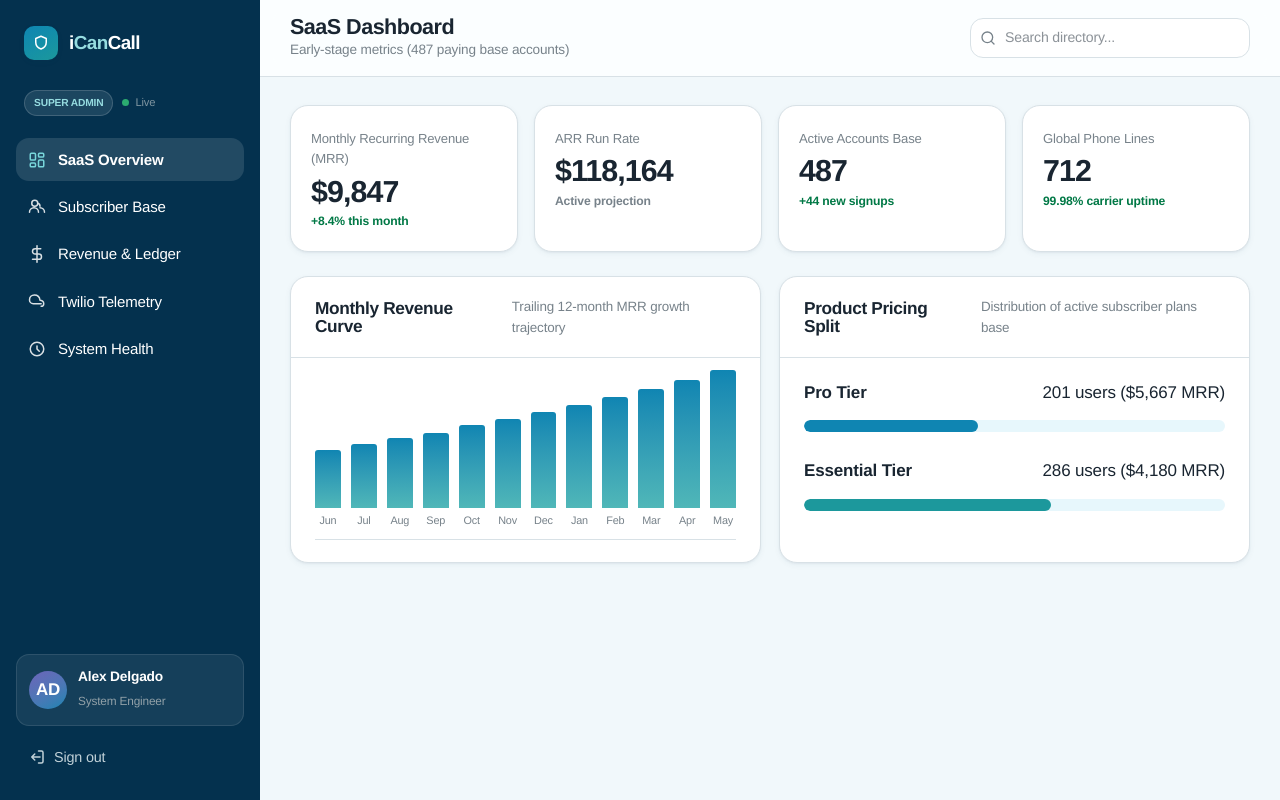
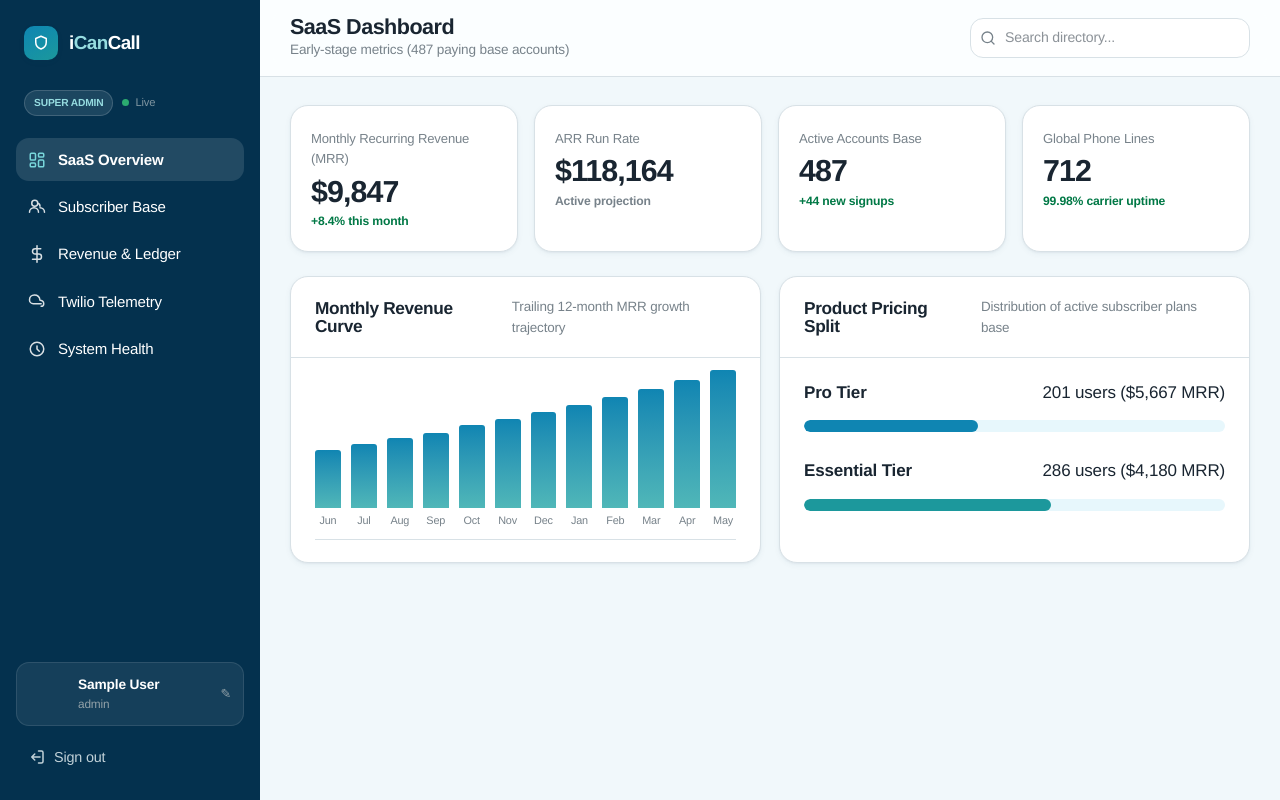
Before and after one commit to XDesignsit/icancall, a Next.js app: page /super-admin in a window 1280 px wide. Built offline with nearby package versions, Linux system fonts and the light colour scheme; sample sign-in values are in the browser's storage.

Commit message:
feat: Add super admin profile customization modal with custom avatar/gradient and local storage persistence

```diff
--- a/src/app/super-admin/page.tsx
+++ b/src/app/super-admin/page.tsx
@@ -472,16 +472,208 @@ function Icon({ name, style }: { name: keyof typeof ICONS; style?: React.CSSProp
   );
 }
 
+const GRADIENTS = [
+  "linear-gradient(150deg, var(--violet), var(--blue))",
+  "linear-gradient(150deg, var(--blue), var(--teal-deep))",
+  "linear-gradient(150deg, var(--green), var(--teal-deep))",
+  "linear-gradient(150deg, var(--amber), var(--rose))",
+  "linear-gradient(150deg, var(--violet), var(--rose))",
+  "linear-gradient(150deg, var(--blue-deep), var(--violet))",
+];
+
+interface AdminProfile {
+  name: string;
+  role: string;
+  initials: string;
+  avatarUrl: string;
+  avatarBg: string;
+}
+
+function ProfileModal({
+  profile,
+  onClose,
+  onSave,
+}: {
+  profile: AdminProfile;
+  onClose: () => void;
+  onSave: (newProfile: AdminProfile) => void;
+}) {
+  const [name, setName] = useState(profile.name);
+  const [role, setRole] = useState(profile.role);
+  const [initials, setInitials] = useState(profile.initials);
+  const [avatarUrl, setAvatarUrl] = useState(profile.avatarUrl);
+  const [avatarBg, setAvatarBg] = useState(profile.avatarBg);
+
+  const handleFileChange = (e: React.ChangeEvent<HTMLInputElement>) => {
+    const file = e.target.files?.[0];
+    if (file) {
+      if (file.size > 2 * 1024 * 1024) {
+        alert("Image must be smaller than 2MB.");
+        return;
+      }
+      const reader = new FileReader();
+      reader.onloadend = () => {
+        setAvatarUrl(reader.result as string);
+      };
+      reader.readAsDataURL(file);
+    }
+  };
+
+  return (
+    <div className="overlay" onMouseDown={(e) => e.target === e.currentTarget && onClose()}>
+      <div className="modal" style={{ maxWidth: 440 }}>
+        <div className="modal-head">
+          <h3>Profile Settings</h3>
+          <button className="x" onClick={onClose} aria-label="Close">
+            <span style={{ fontSize: "1.2rem", lineHeight: 1 }}>×</span>
+          </button>
+        </div>
+        <div className="modal-body" style={{ display: "flex", flexDirection: "column", gap: 16 }}>
+          {/* Avatar Preview */}
+          <div style={{ display: "flex", alignItems: "center", gap: 16, paddingBottom: 16, borderBottom: "1px solid var(--line)" }}>
+            {avatarUrl ? (
+              <img
+                src={avatarUrl}
+                alt="Avatar preview"
+                style={{ width: 64, height: 64, borderRadius: "50%", objectFit: "cover" }}
+              />
+            ) : (
+              <div
+                style={{
+                  width: 64,
+                  height: 64,
+                  borderRadius: "50%",
+                  display: "grid",
+                  placeItems: "center",
+                  color: "#fff",
+                  fontWeight: 700,
+                  fontSize: "1.4rem",
+                  background: avatarBg,
+                }}
+              >
+                {initials || "?"}
+              </div>
+            )}
+            <div>
+              <label style={{ display: "block", fontSize: "0.82rem", fontWeight: 600, color: "var(--ink-soft)", marginBottom: 6 }}>
+                Profile Photo
+              </label>
+              <div style={{ display: "flex", gap: 8 }}>
+                <label className="btn btn-soft btn-sm" style={{ cursor: "pointer", fontSize: "0.78rem" }}>
+                  Upload image
+                  <input type="file" accept="image/*" style={{ display: "none" }} onChange={handleFileChange} />
+                </label>
+                {avatarUrl && (
+                  <button className="btn btn-danger-ghost btn-sm" style={{ fontSize: "0.78rem" }} onClick={() => setAvatarUrl("")}>
+                    Remove
+                  </button>
+                )}
+              </div>
+            </div>
+          </div>
+
+          <div className="field">
+            <label>Full Name</label>
+            <input type="text" value={name} onChange={(e) => {
+              setName(e.target.value);
+              const parts = e.target.value.trim().split(" ");
+              if (parts.length >= 2) {
+                setInitials((parts[0][0] + parts[1][0]).toUpperCase());
+              } else if (parts.length === 1 && parts[0]) {
+                setInitials(parts[0].slice(0, 2).toUpperCase());
+              }
+            }} placeholder="e.g. Alex Delgado" maxLength={30} />
+          </div>
+
+          <div className="field">
+            <label>Title / Role</label>
+            <input type="text" value={role} onChange={(e) => setRole(e.target.value)} placeholder="e.g. System Engineer" maxLength={35} />
+          </div>
+
+          <div className="field">
+            <label>Initials</label>
+            <input type="text" value={initials} onChange={(e) => setInitials(e.target.value.toUpperCase().slice(0, 2))} placeholder="AD" maxLength={2} style={{ textTransform: "uppercase" }} />
+          </div>
+
+          {!avatarUrl && (
+            <div className="field">
+              <label>Avatar Color Gradient</label>
+              <div className="swatch-row">
+                {GRADIENTS.map((gradient, idx) => (
+                  <span
+                    key={idx}
+                    className={`swatch ${avatarBg === gradient ? "sel" : ""}`}
+                    style={{
+                      background: gradient,
+                      width: 32,
+                      height: 32,
+                      borderRadius: 8,
+                      cursor: "pointer",
+                      border: avatarBg === gradient ? "2px solid var(--ink)" : "1px solid var(--line)"
+                    }}
+                    onClick={() => setAvatarBg(gradient)}
+                  />
+                ))}
+              </div>
+            </div>
+          )}
+        </div>
+        <div className="modal-foot">
+          <button className="btn btn-ghost" onClick={onClose}>
+            Cancel
+          </button>
+          <button
+            className="btn btn-primary"
+            onClick={() => {
+              if (!name.trim()) {
+                alert("Please enter a name.");
+                return;
+              }
+              onSave({
+                name: name.trim(),
+                role: role.trim() || "Super Admin",
+                initials: initials.trim() || "SA",
+                avatarUrl,
+                avatarBg,
+              });
+            }}
+          >
+            Save changes
+          </button>
+        </div>
+      </div>
+    </div>
+  );
+}
+
 export default function SuperAdminApp() {
   const [view, setView] = useState("overview");
   const [searchQuery, setSearchQuery] = useState("");
   const [toast, setToast] = useState<string | null>(null);
+
+  const [profile, setProfile] = useState({
+    name: "Alex Delgado",
+    role: "System Engineer",
+    initials: "AD",
+    avatarUrl: "",
+    avatarBg: "linear-gradient(150deg, var(--violet), var(--blue))",
+  });
+  const [showProfileModal, setShowProfileModal] = useState(false);
 
   // Redirect unauthenticated admin sessions to login
   useEffect(() => {
     if (typeof window !== "undefined") {
       if (localStorage.getItem("isAdminLoggedIn") !== "true") {
         window.location.href = "/login";
+      } else {
+        const saved = localStorage.getItem("adminProfile");
+        if (saved) {
+          try {
+            setProfile(JSON.parse(saved));
+          } catch (e) {
+            console.error(e);
+          }
+        }
       }
     }
   }, []);
@@ -562,14 +754,59 @@ export default function SuperAdminApp() {
         </nav>
 
         <div className="sidebar-foot" style={{ marginTop: "auto", display: "flex", flexDirection: "column", gap: 10 }}>
-          <div className="admin-footchip" style={{ display: "flex", alignItems: "center", gap: 11, background: "oklch(1 0 0 / 0.07)", border: "1px solid oklch(1 0 0 / 0.1)", borderRadius: "var(--r-md)", padding: "11px 12px" }}>
-            <div className="ava" style={{ width: 38, height: 38, borderRadius: "50%", display: "grid", placeItems: "center", color: "#fff", fontWeight: 700, background: "linear-gradient(150deg, var(--violet), var(--blue))" }}>
-              AD
+          <div
+            className="admin-footchip clickable"
+            onClick={() => setShowProfileModal(true)}
+            style={{
+              display: "flex",
+              alignItems: "center",
+              gap: 11,
+              background: "oklch(1 0 0 / 0.07)",
+              border: "1px solid oklch(1 0 0 / 0.1)",
+              borderRadius: "var(--r-md)",
+              padding: "11px 12px",
+              cursor: "pointer",
+              transition: "background 0.15s, border-color 0.15s"
+            }}
+            onMouseEnter={(e) => {
+              e.currentTarget.style.background = "oklch(1 0 0 / 0.12)";
+              e.currentTarget.style.borderColor = "oklch(1 0 0 / 0.2)";
+            }}
+            onMouseLeave={(e) => {
+              e.currentTarget.style.background = "oklch(1 0 0 / 0.07)";
+              e.currentTarget.style.borderColor = "oklch(1 0 0 / 0.1)";
+            }}
+          >
+            {profile.avatarUrl ? (
+              <img
+                src={profile.avatarUrl}
+                alt={profile.name}
+                style={{ width: 38, height: 38, borderRadius: "50%", objectFit: "cover", flex: "none" }}
+              />
+            ) : (
+              <div
+                className="ava"
+                style={{
+                  width: 38,
+                  height: 38,
+                  borderRadius: "50%",
+                  display: "grid",
+                  placeItems: "center",
+                  color: "#fff",
+                  fontWeight: 700,
+                  fontSize: "0.85rem",
+                  background: profile.avatarBg,
+                  flex: "none"
+                }}
+              >
+                {profile.initials}
+              </div>
+            )}
+            <div className="who" style={{ flex: 1, minWidth: 0 }}>
+              <b style={{ fontSize: "0.86rem", color: "#fff", display: "block", whiteSpace: "nowrap", overflow: "hidden", textOverflow: "ellipsis" }}>{profile.name}</b>
+              <span style={{ fontSize: "0.74rem", color: "oklch(0.7 0.02 225)", display: "block", whiteSpace: "nowrap", overflow: "hidden", textOverflow: "ellipsis" }}>{profile.role}</span>
             </div>
-            <div className="who" style={{ flex: 1, minWidth: 0 }}>
-              <b style={{ fontSize: "0.86rem", color: "#fff", display: "block" }}>Alex Delgado</b>
-              <span style={{ fontSize: "0.74rem", color: "oklch(0.7 0.02 225)" }}>System Engineer</span>
-            </div>
+            <span style={{ color: "oklch(0.7 0.02 225)", fontSize: "0.8rem", marginLeft: "auto", display: "flex" }}>✎</span>
           </div>
           <button
             onClick={handleSignOut}
@@ -1038,6 +1275,19 @@ export default function SuperAdminApp() {
           </div>
         </div>
       </main>
+
+      {showProfileModal && (
+        <ProfileModal
+          profile={profile}
+          onClose={() => setShowProfileModal(false)}
+          onSave={(newProfile) => {
+            setProfile(newProfile);
+            localStorage.setItem("adminProfile", JSON.stringify(newProfile));
+            setShowProfileModal(false);
+            showToast("Profile settings updated!");
+          }}
+        />
+      )}
     </div>
   );
 }
```
